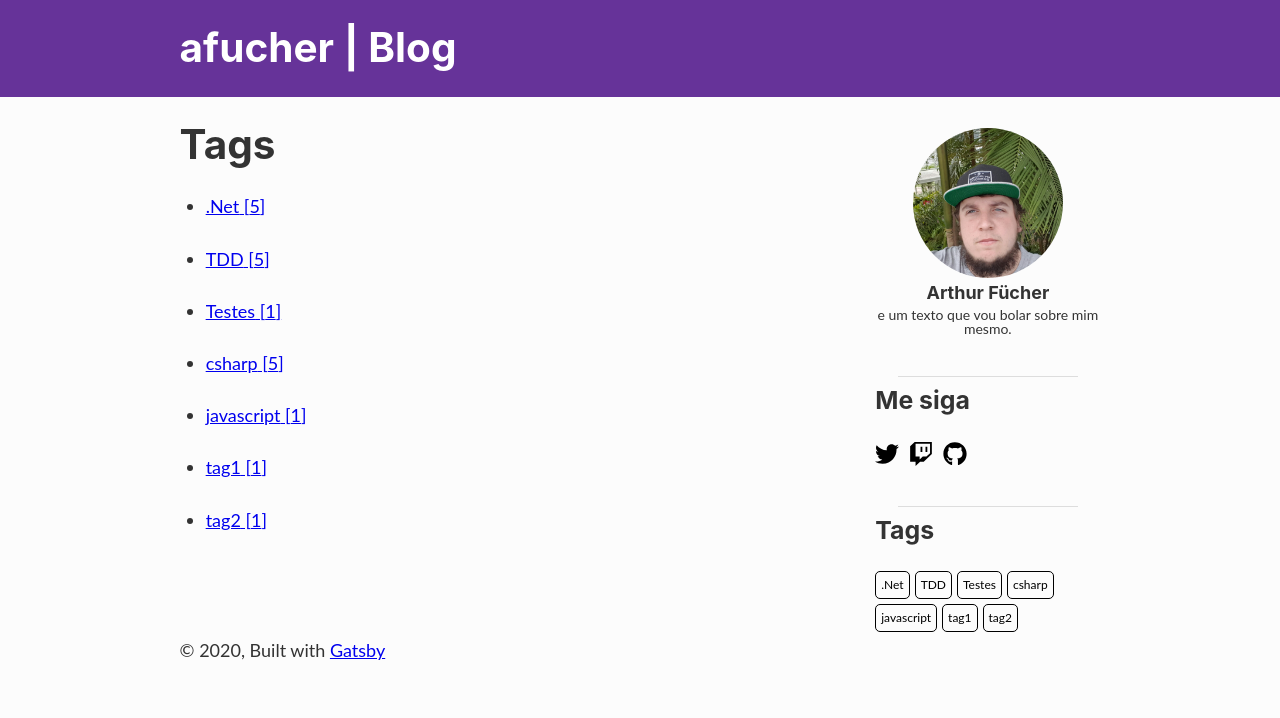
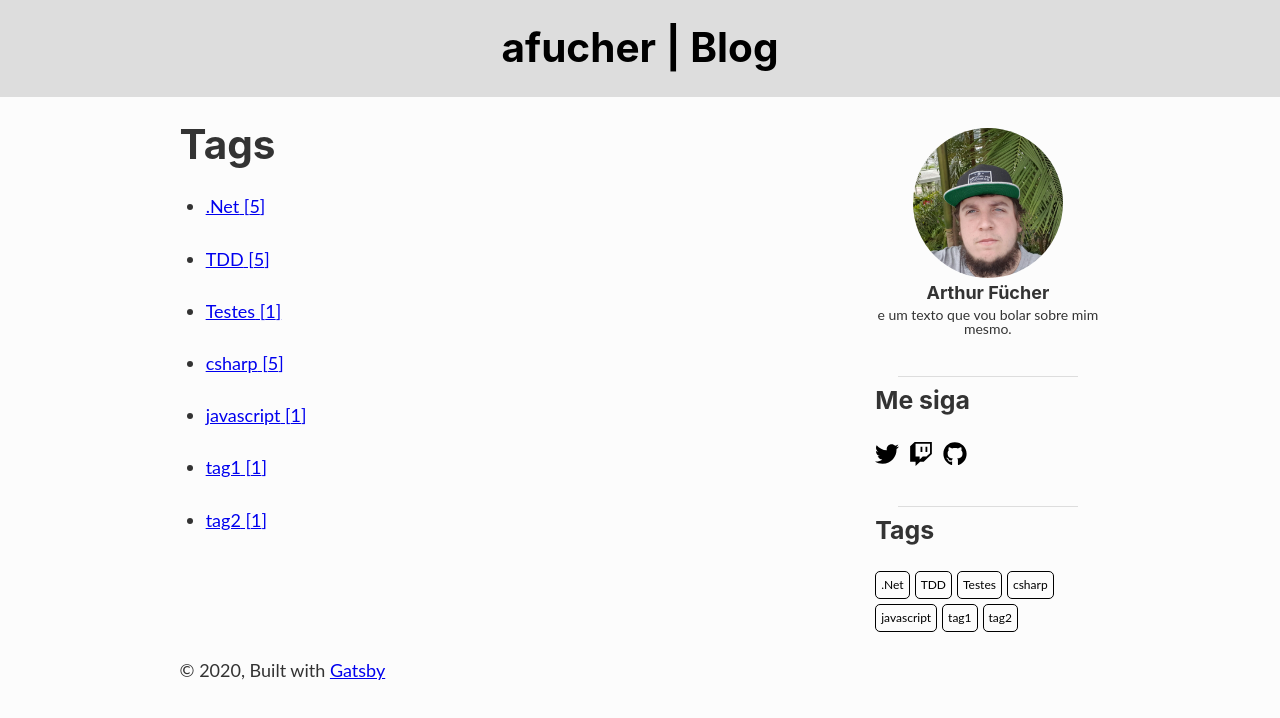
Before and after one commit to afucher/afucher.github.io, a Gatsby site: page /tags in a window 1280 px wide. Built offline with nearby package versions, Linux system fonts and the light colour scheme; Gatsby itself is replaced by a stand-in of ours.

Commit message:
melhora visual do header e footer

```diff
--- a/src/components/header.js
+++ b/src/components/header.js
@@ -5,7 +5,7 @@ import React from "react"
 const Header = ({ siteTitle }) => (
   <header
     style={{
-      background: `rebeccapurple`,
+      background: `#DDD`,
       marginBottom: `1.45rem`,
     }}
   >
@@ -14,13 +14,14 @@ const Header = ({ siteTitle }) => (
         margin: `0 auto`,
         maxWidth: 960,
         padding: `1.45rem 1.0875rem`,
+        textAlign: `center`
       }}
     >
-      <h1 style={{ margin: 0 }}>
+      <h1 style={{ margin: `0` }}>
         <Link
           to="/"
           style={{
-            color: `white`,
+            color: `black`,
             textDecoration: `none`,
           }}
         >
--- a/src/components/layout.js
+++ b/src/components/layout.js
@@ -55,7 +55,9 @@ const Layout = ({ children }) => {
           <main>{children}</main>
           <Sidebar />
         </ContainerSection>
-        <footer>
+        <footer style={{
+          marginTop: `20px`
+        }}>
           © {new Date().getFullYear()}, Built with
           {` `}
           <a href="https://www.gatsbyjs.org">Gatsby</a>
```
Also changed, not shown: README.md.
